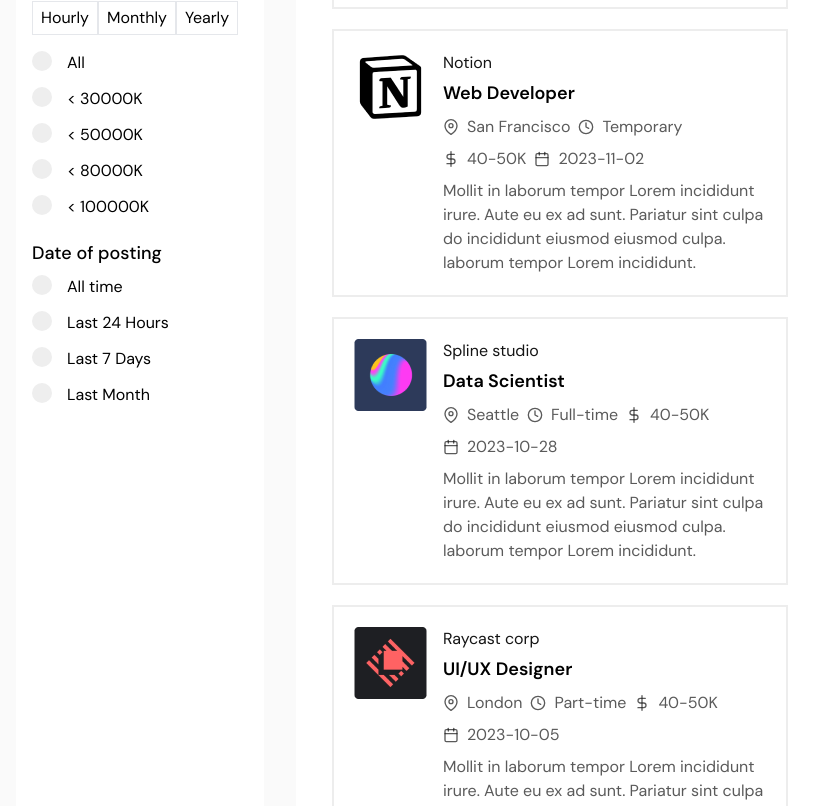
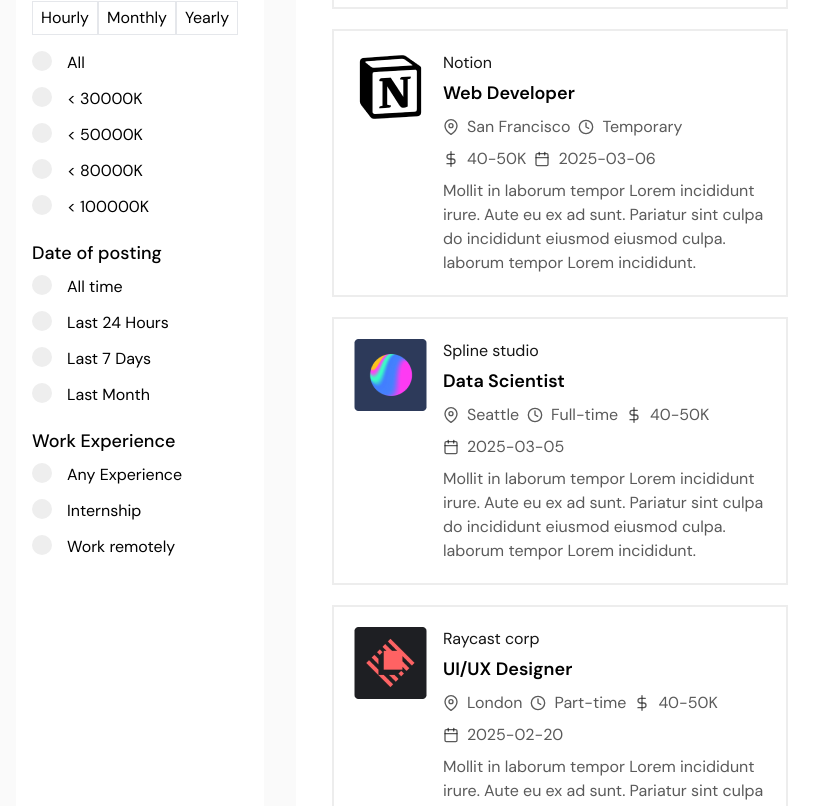
Before and after one commit to Akrmh/job-portal-client, a React (Vite) app: page / in a window 1280 px wide. Shown: the part 771-1577 px from the top of the page, without its empty margins (80-899 px from the left). Built offline with nearby package versions, Linux system fonts and the light colour scheme.

Commit message:
new filter methods

```diff
--- a/public/jobs.json
+++ b/public/jobs.json
@@ -8,7 +8,7 @@
       "maxPrice": "30",
       "salaryType": "Yearly",
       "jobLocation": "Brussels",
-      "postingDate": "2023-11-08",
+      "postingDate": "2025-03-06",
       "experienceLevel": "Any experience",
       "employmentType": "Full-time",
       "description": "Mollit in laborum tempor Lorem incididunt irure. Aute eu ex ad sunt. Pariatur sint culpa do incididunt eiusmod eiusmod culpa. laborum tempor Lorem incididunt."
@@ -22,7 +22,7 @@
       "maxPrice": "50",
       "salaryType": "Yearly",
       "jobLocation": "San Francisco",
-      "postingDate": "2023-11-02",
+      "postingDate": "2025-03-06",
       "experienceLevel": "Internship",
       "employmentType": "Temporary",
       "description": "Mollit in laborum tempor Lorem incididunt irure. Aute eu ex ad sunt. Pariatur sint culpa do incididunt eiusmod eiusmod culpa. laborum tempor Lorem incididunt."
@@ -36,7 +36,7 @@
       "maxPrice": "50",
       "salaryType": "Yearly",
       "jobLocation": "Seattle",
-      "postingDate": "2023-10-28",
+      "postingDate": "2025-03-05",
       "experienceLevel": "Any experience",
       "employmentType": "Full-time",
       "description": "Mollit in laborum tempor Lorem incididunt irure. Aute eu ex ad sunt. Pariatur sint culpa do incididunt eiusmod eiusmod culpa. laborum tempor Lorem incididunt."
@@ -50,7 +50,7 @@
       "maxPrice": "50",
       "salaryType": "Monthly",
       "jobLocation": "London",
-      "postingDate": "2023-10-05",
+      "postingDate": "2025-02-20",
       "experienceLevel": "Work remotely",
       "employmentType": "Part-time",
       "description": "Mollit in laborum tempor Lorem incididunt irure. Aute eu ex ad sunt. Pariatur sint culpa do incididunt eiusmod eiusmod culpa. laborum tempor Lorem incididunt."
@@ -64,7 +64,7 @@
       "maxPrice": "75",
       "salaryType": "Yearly",
       "jobLocation": "London",
-      "postingDate": "2023-10-28",
+      "postingDate": "2025-02-20",
       "experienceLevel": "Intership",
       "employmentType": "Full-time",
       "description": "Mollit in laborum tempor Lorem incididunt irure. Aute eu ex ad sunt. Pariatur sint culpa do incididunt eiusmod eiusmod culpa. laborum tempor Lorem incididunt."
@@ -78,21 +78,20 @@
       "maxPrice": "120",
       "salaryType": "Yearly",
       "jobLocation": "Boston",
-      "postingDate": "2023-10-05",
+      "postingDate": "2025-02-20",
       "experienceLevel": "Intership",
       "employmentType": "Temporary",
       "description": "Mollit in laborum tempor Lorem incididunt irure. Aute eu ex ad sunt. Pariatur sint culpa do incididunt eiusmod eiusmod culpa. laborum tempor Lorem incididunt."
-    },
-    {
+    }, {
       "id": 7,
       "companyName": "Linear company",
       "jobTitle": "Software Engineer",
       "companyLogo": "/images/Linear.png",
-      "minPrice": "30",
-      "maxPrice": "80",
+      "minPrice": "20",
+      "maxPrice": "30",
       "salaryType": "Yearly",
       "jobLocation": "Brussels",
-      "postingDate": "2023-11-05",
+      "postingDate": "2025-03-06",
       "experienceLevel": "Any experience",
       "employmentType": "Full-time",
       "description": "Mollit in laborum tempor Lorem incididunt irure. Aute eu ex ad sunt. Pariatur sint culpa do incididunt eiusmod eiusmod culpa. laborum tempor Lorem incididunt."
@@ -106,7 +105,7 @@
       "maxPrice": "50",
       "salaryType": "Yearly",
       "jobLocation": "San Francisco",
-      "postingDate": "2023-10-28",
+      "postingDate": "2025-03-06",
       "experienceLevel": "Internship",
       "employmentType": "Temporary",
       "description": "Mollit in laborum tempor Lorem incididunt irure. Aute eu ex ad sunt. Pariatur sint culpa do incididunt eiusmod eiusmod culpa. laborum tempor Lorem incididunt."
@@ -120,7 +119,7 @@
       "maxPrice": "50",
       "salaryType": "Yearly",
       "jobLocation": "Seattle",
-      "postingDate": "2023-10-28",
+      "postingDate": "2025-02-20",
       "experienceLevel": "Any experience",
       "employmentType": "Full-time",
       "description": "Mollit in laborum tempor Lorem incididunt irure. Aute eu ex ad sunt. Pariatur sint culpa do incididunt eiusmod eiusmod culpa. laborum tempor Lorem incididunt."
@@ -134,7 +133,7 @@
       "maxPrice": "50",
       "salaryType": "Monthly",
       "jobLocation": "London",
-      "postingDate": "2023-10-05",
+      "postingDate": "2025-02-20",
       "experienceLevel": "Work remotely",
       "employmentType": "Part-time",
       "description": "Mollit in laborum tempor Lorem incididunt irure. Aute eu ex ad sunt. Pariatur sint culpa do incididunt eiusmod eiusmod culpa. laborum tempor Lorem incididunt."
@@ -146,9 +145,9 @@
       "companyLogo": "/images/Loom.png",
       "minPrice": "50",
       "maxPrice": "75",
-      "salaryType": "Monthly",
+      "salaryType": "Yearly",
       "jobLocation": "London",
-      "postingDate": "2023-10-28",
+      "postingDate": "2025-02-20",
       "experienceLevel": "Intership",
       "employmentType": "Full-time",
       "description": "Mollit in laborum tempor Lorem incididunt irure. Aute eu ex ad sunt. Pariatur sint culpa do incididunt eiusmod eiusmod culpa. laborum tempor Lorem incididunt."
@@ -162,7 +161,7 @@
       "maxPrice": "120",
       "salaryType": "Yearly",
       "jobLocation": "Boston",
-      "postingDate": "2022-10-05",
+      "postingDate": "2025-02-20",
       "experienceLevel": "Intership",
       "employmentType": "Temporary",
       "description": "Mollit in laborum tempor Lorem incididunt irure. Aute eu ex ad sunt. Pariatur sint culpa do incididunt eiusmod eiusmod culpa. laborum tempor Lorem incididunt."
--- a/src/pages/Home.jsx
+++ b/src/pages/Home.jsx
@@ -5,9 +5,7 @@
 import Sidebar from '../sidebar/Sidebar'
 
 const Home = () => {
-  const ab = () => {
-    console.log("all good here")
-}
+
   const [selectedCategory, setSelectedCategory] = useState(null);
   const [jobs, setJobs] = useState([]);
   const [isLoading, setIsLoading] = useState(false);
@@ -73,13 +71,17 @@
 
     // category filtering
     if(selected){
-      filteredJobs = filteredJobs.filter(({jobLocation, maxPrice, salaryType, employmentType, postingDate}) => {
+      filteredJobs = filteredJobs.filter(({jobLocation, maxPrice, salaryType, employmentType,
+         postingDate, experienceLevel}) => {
         return(
         jobLocation.toLowerCase() === selected.toLowerCase()||
         parseInt(maxPrice) <= parseInt(selected)||
-        postingDate >= selected ||
         salaryType.toLowerCase() === selected.toLowerCase()||
-        employmentType.toLowerCase() === selected.toLowerCase()
+        experienceLevel.toLowerCase() === selected.toLowerCase()||
+        employmentType.toLowerCase() === selected.toLowerCase() ||
+        postingDate >= selected
+
+
         )
       });
     }
--- a/src/sidebar/JobPostingDate.jsx
+++ b/src/sidebar/JobPostingDate.jsx
@@ -5,13 +5,13 @@
   const now = new Date();
   const twentyFourHoursAgo = new Date(now - 24 * 60 * 60 * 1000);
   const sevenDaysAgo = new Date(now - 7 * 24 * 60 * 60 * 1000);
-  const thirtyDaysAgo = new Date(now - 7 * 24 * 60 * 60 * 1000);
+  const thirtyDaysAgo = new Date(now - 30 * 24 * 60 * 60 * 1000);
 
   // convert date to string
   const twentyFourHoursAgoDate = twentyFourHoursAgo.toISOString().slice(0, 10)
   const sevenDaysAgoDate = sevenDaysAgo.toISOString().slice(0, 10)
   const thirtyDaysAgoDate = thirtyDaysAgo.toISOString().slice(0, 10)
-
+console.log(twentyFourHoursAgoDate)
 
   return (
     <div>
--- a/src/sidebar/Sidebar.jsx
+++ b/src/sidebar/Sidebar.jsx
@@ -2,6 +2,7 @@
 import Location from './Location'
 import Salary from './Salary'
 import JobPostingDate from './JobPostingDate'
+import WorkExperience from './WorkExperience'
 
 const Sidebar = ({ handleChange, handleClick}) => {
   return (
@@ -10,6 +11,7 @@
         <Location handleChange={handleChange} />
         <Salary handleChange={handleChange} handleClick={handleClick} />
         <JobPostingDate handleChange={handleChange} />
+        <WorkExperience handleChange={handleChange} />
 
     </div>
   )
--- /dev/null
+++ b/src/sidebar/WorkExperience.jsx
@@ -0,0 +1,22 @@
+import React from 'react'
+import InputField from '../components/InputField'
+
+const WorkExperience = ({ handleChange }) => {
+  return (
+    <div>
+    <h4 className='text-lg font-medium mb-2 '>Work Experience</h4>
+
+    <div>
+        <label className='sidebar-label-container'>
+            <input type="radio" name='test' id='test' value="" onChange={handleChange} />
+            <span className='checkmark'></span>Any Experience
+        </label>
+
+        <InputField handleChange={handleChange} value="Internship" title="Internship" name="test" />
+        <InputField handleChange={handleChange} value="Work remotely" title="Work remotely" name="test" />
+
+    </div>
+</div>  )
+}
+
+export default WorkExperience
```
